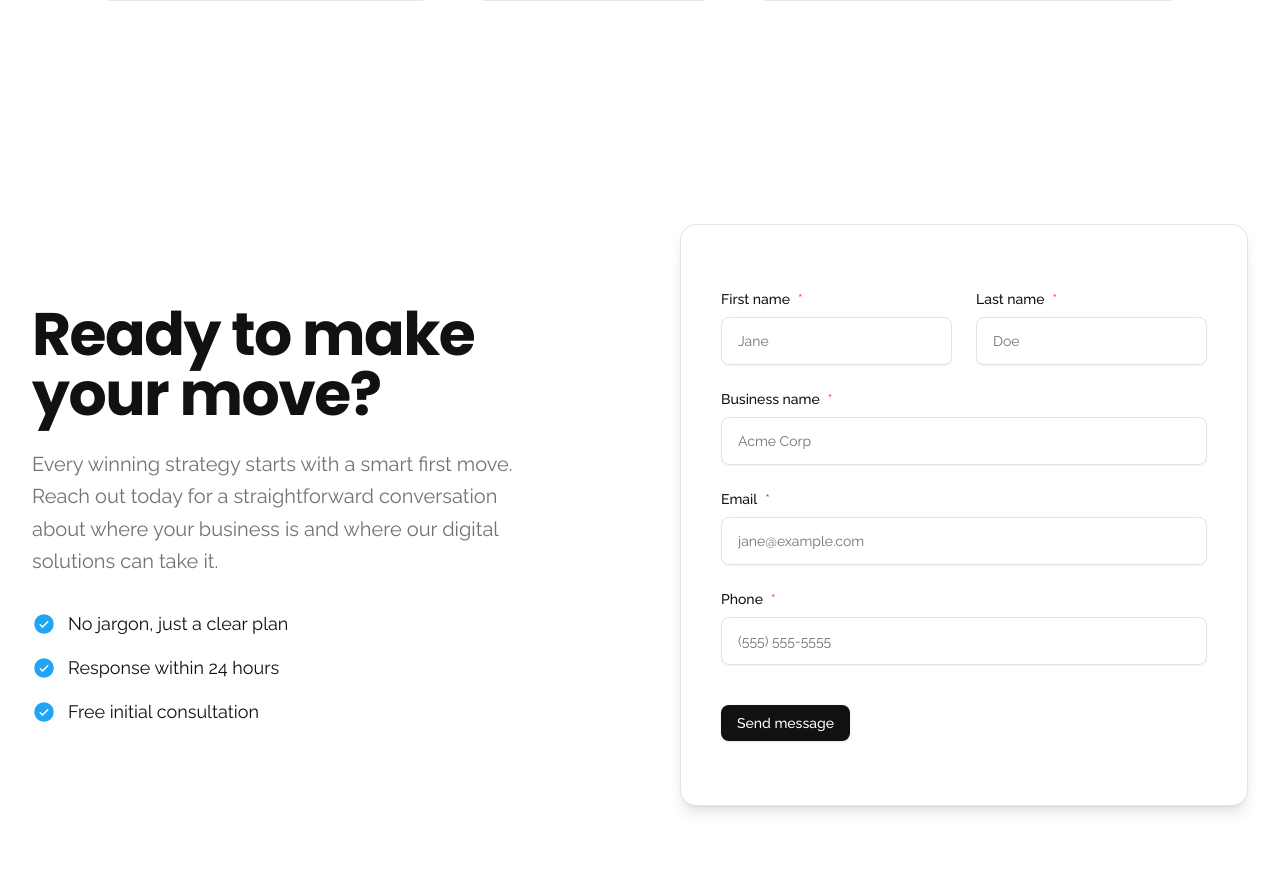
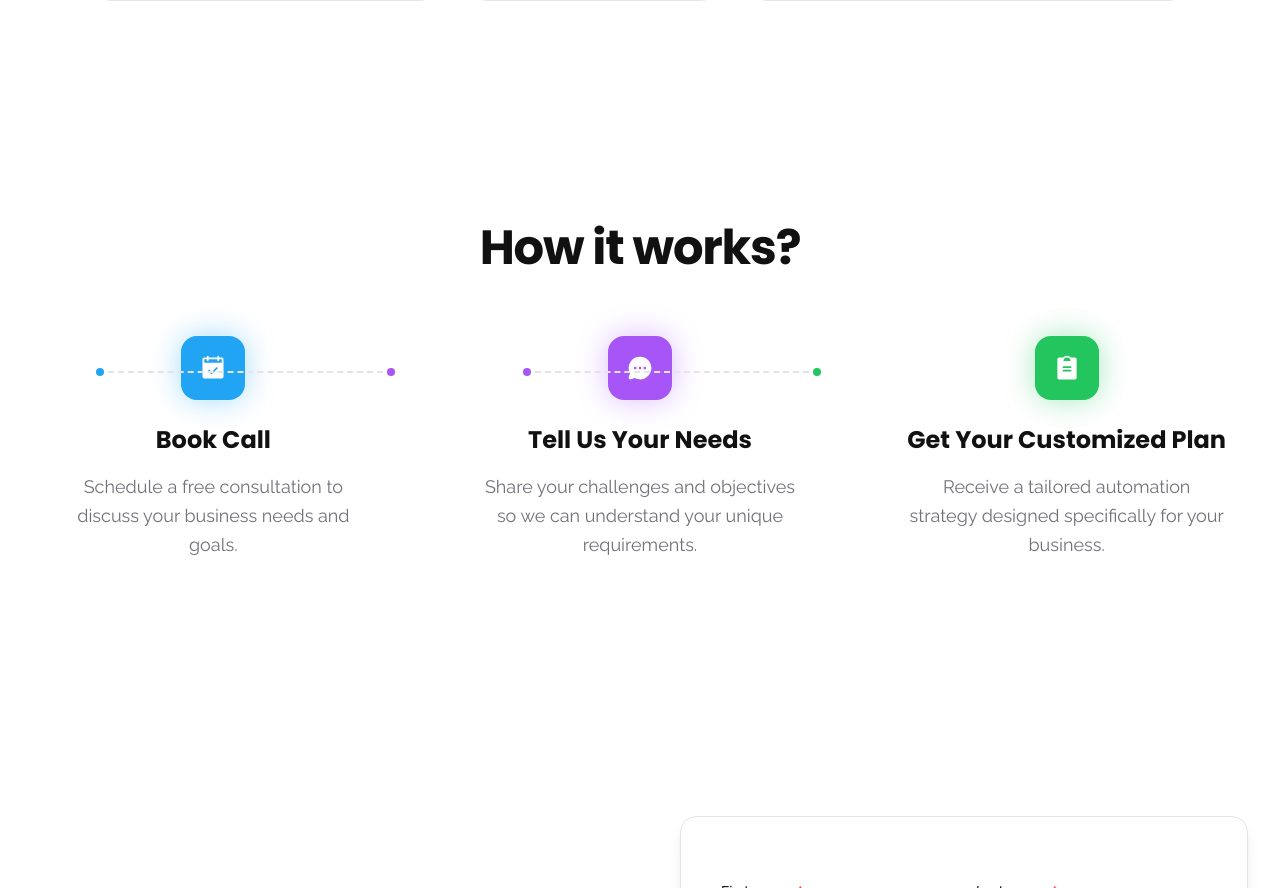
Before and after one commit to rmgtx/Kingsidenew, a React (Vite) app: page / in a window 1280 px wide. Shown: the part 3012-3900 px from the top of the page. Built offline with nearby package versions, Linux system fonts and the light colour scheme.

Commit message:
new component test

```diff
--- a/src/App.tsx
+++ b/src/App.tsx
@@ -5,6 +5,7 @@ import {
   InfoCardsSection,
   OrbitSection,
   AIStatisticsGrid,
+  HowItWorks,
   ContactForm,
   Footer
 } from '@/components';
@@ -18,6 +19,7 @@ function App() {
       <InfoCardsSection />
       <OrbitSection />
       <AIStatisticsGrid />
+      <HowItWorks />
       <ContactForm />
       <Footer />
       <Toaster />
--- a/src/components/index.ts
+++ b/src/components/index.ts
@@ -16,6 +16,7 @@ export * from './sections/WhyKingside';
 export * from './sections/AIStats';
 export * from './sections/BentoGrid';
 export * from './sections/IntelligentAutomation';
+export * from './sections/HowItWorks';
 export * from './sections/ContactForm';
 export * from './sections/Footer';
 export * from './ConfirmationModal';
--- /dev/null
+++ b/src/components/sections/HowItWorks.tsx
@@ -0,0 +1,131 @@
+import { CalendarCheck, ChatCircleDots, ClipboardText } from "@phosphor-icons/react";
+import { motion } from "motion/react";
+
+const steps = [
+  {
+    title: "Book Call",
+    description: "Schedule a free consultation to discuss your business needs and goals.",
+    icon: CalendarCheck,
+    color: "accent",
+  },
+  {
+    title: "Tell Us Your Needs",
+    description: "Share your challenges and objectives so we can understand your unique requirements.",
+    icon: ChatCircleDots,
+    color: "chart-5",
+  },
+  {
+    title: "Get Your Customized Plan",
+    description: "Receive a tailored automation strategy designed specifically for your business.",
+    icon: ClipboardText,
+    color: "chart-4",
+  },
+];
+
+// Helper to get color classes based on step color
+function getColorClasses(color: string) {
+  switch (color) {
+    case "accent":
+      return { bg: "bg-accent", glow: "glow-accent" };
+    case "chart-5":
+      return { bg: "bg-chart-5", glow: "glow-chart-5" };
+    case "chart-4":
+      return { bg: "bg-chart-4", glow: "glow-chart-4" };
+    default:
+      return { bg: "bg-accent", glow: "glow-accent" };
+  }
+}
+
+export function HowItWorks() {
+  return (
+    <section className="py-24 lg:py-32 px-5 sm:px-6 lg:px-8 bg-background">
+      <div className="mx-auto max-w-7xl">
+        {/* Heading */}
+        <motion.div
+          initial={{ opacity: 0, y: 20 }}
+          whileInView={{ opacity: 1, y: 0 }}
+          viewport={{ once: true }}
+          transition={{ duration: 0.6 }}
+          className="mb-16 text-center"
+        >
+          <h2 className="font-heading text-3xl sm:text-4xl lg:text-5xl font-bold tracking-tight">
+            How it works?
+          </h2>
+        </motion.div>
+
+        {/* Steps Container */}
+        <div className="relative">
+          {/* Steps Grid */}
+          <div className="grid grid-cols-1 md:grid-cols-3 gap-8 lg:gap-16">
+            {steps.map((step, index) => {
+              const Icon = step.icon;
+              const colors = getColorClasses(step.color);
+
+              return (
+                <motion.div
+                  key={step.title}
+                  initial={{ opacity: 0, y: 30 }}
+                  whileInView={{ opacity: 1, y: 0 }}
+                  viewport={{ once: true }}
+                  transition={{ duration: 0.6, delay: index * 0.1 }}
+                  className="relative flex flex-col items-center text-center"
+                >
+                  {/* Icon Box with Glow - Fixed size */}
+                  <div className={`w-16 h-16 flex items-center justify-center rounded-xl ${colors.bg} ${colors.glow} mb-6`}>
+                    <Icon
+                      size={28}
+                      weight="fill"
+                      className="text-primary-foreground"
+                    />
+                  </div>
+
+                  {/* Title */}
+                  <h3 className="font-heading text-xl sm:text-2xl font-bold mb-4">
+                    {step.title}
+                  </h3>
+
+                  {/* Description */}
+                  <p className="text-muted-foreground text-base sm:text-lg leading-relaxed max-w-xs">
+                    {step.description}
+                  </p>
+                </motion.div>
+              );
+            })}
+          </div>
+
+          {/* Connector Lines with Dots (desktop only) */}
+          <div className="hidden md:block absolute inset-x-0 top-8 pointer-events-none">
+            <div className="grid grid-cols-3 gap-8 lg:gap-16">
+              {/* First connector: between step 1 and step 2 */}
+              <div className="flex items-center justify-end pr-0">
+                <div className="flex items-center flex-1 ml-16">
+                  {/* Left dot (accent color) */}
+                  <div className="w-2 h-2 rounded-full bg-accent shrink-0" />
+                  {/* Dashed line */}
+                  <div className="flex-1 h-px border-t-2 border-dashed border-border mx-1" />
+                  {/* Right dot (chart-5 color) */}
+                  <div className="w-2 h-2 rounded-full bg-chart-5 shrink-0" />
+                </div>
+              </div>
+
+              {/* Second connector: between step 2 and step 3 */}
+              <div className="flex items-center justify-end pr-0">
+                <div className="flex items-center flex-1 ml-16">
+                  {/* Left dot (chart-5 color) */}
+                  <div className="w-2 h-2 rounded-full bg-chart-5 shrink-0" />
+                  {/* Dashed line */}
+                  <div className="flex-1 h-px border-t-2 border-dashed border-border mx-1" />
+                  {/* Right dot (chart-4 color) */}
+                  <div className="w-2 h-2 rounded-full bg-chart-4 shrink-0" />
+                </div>
+              </div>
+
+              {/* Empty third column to maintain grid alignment */}
+              <div />
+            </div>
+          </div>
+        </div>
+      </div>
+    </section>
+  );
+}
--- a/src/index.css
+++ b/src/index.css
@@ -171,3 +171,16 @@ html {
 .grid-hovering rect[class*="stroke-foreground"] {
   opacity: 0.8;
 }
+
+/* Glow Effects for Icon Boxes */
+.glow-accent {
+  box-shadow: 0 0 30px color-mix(in srgb, var(--color-accent) 40%, transparent);
+}
+
+.glow-chart-5 {
+  box-shadow: 0 0 30px color-mix(in srgb, var(--color-chart-5) 40%, transparent);
+}
+
+.glow-chart-4 {
+  box-shadow: 0 0 30px color-mix(in srgb, var(--color-chart-4) 40%, transparent);
+}
```
